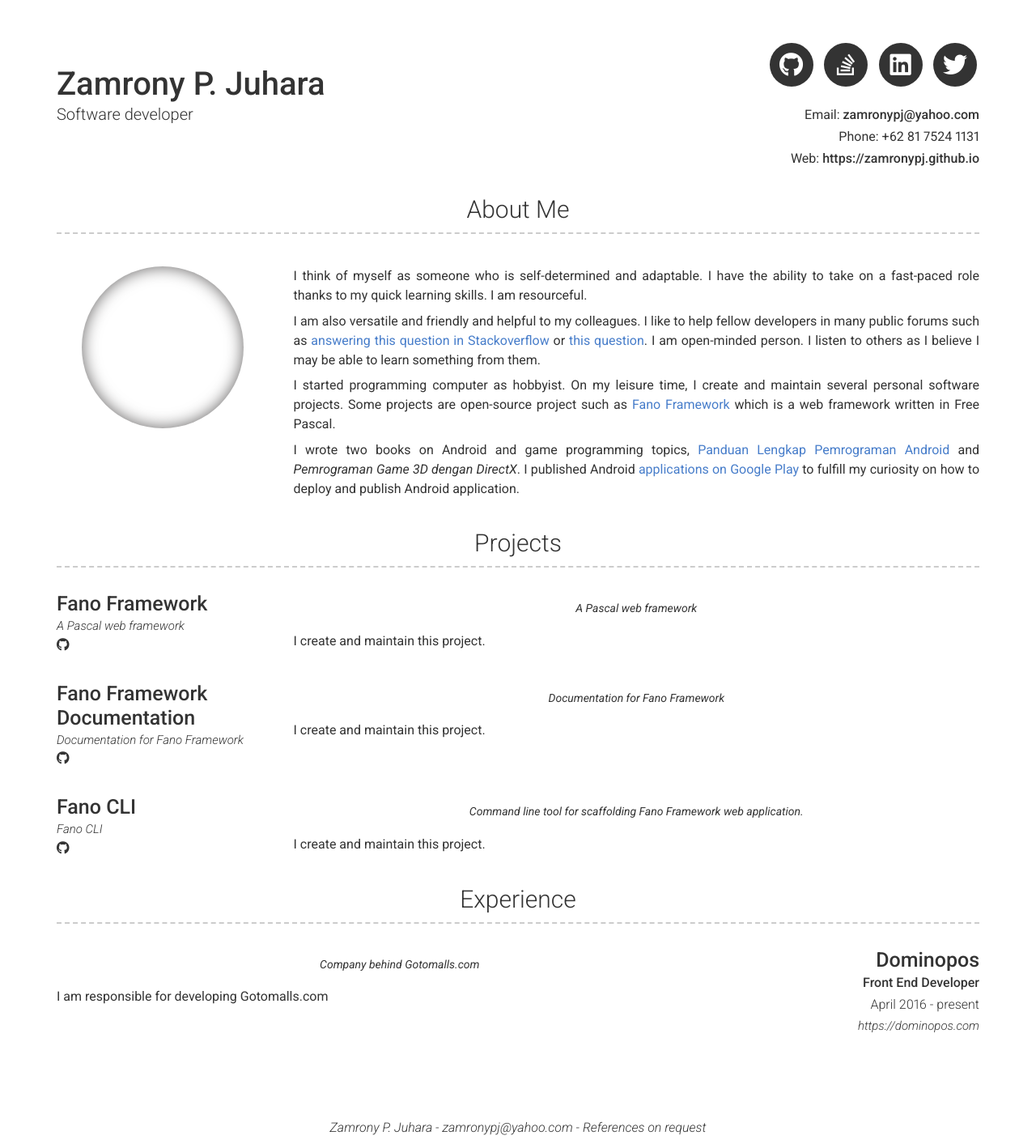
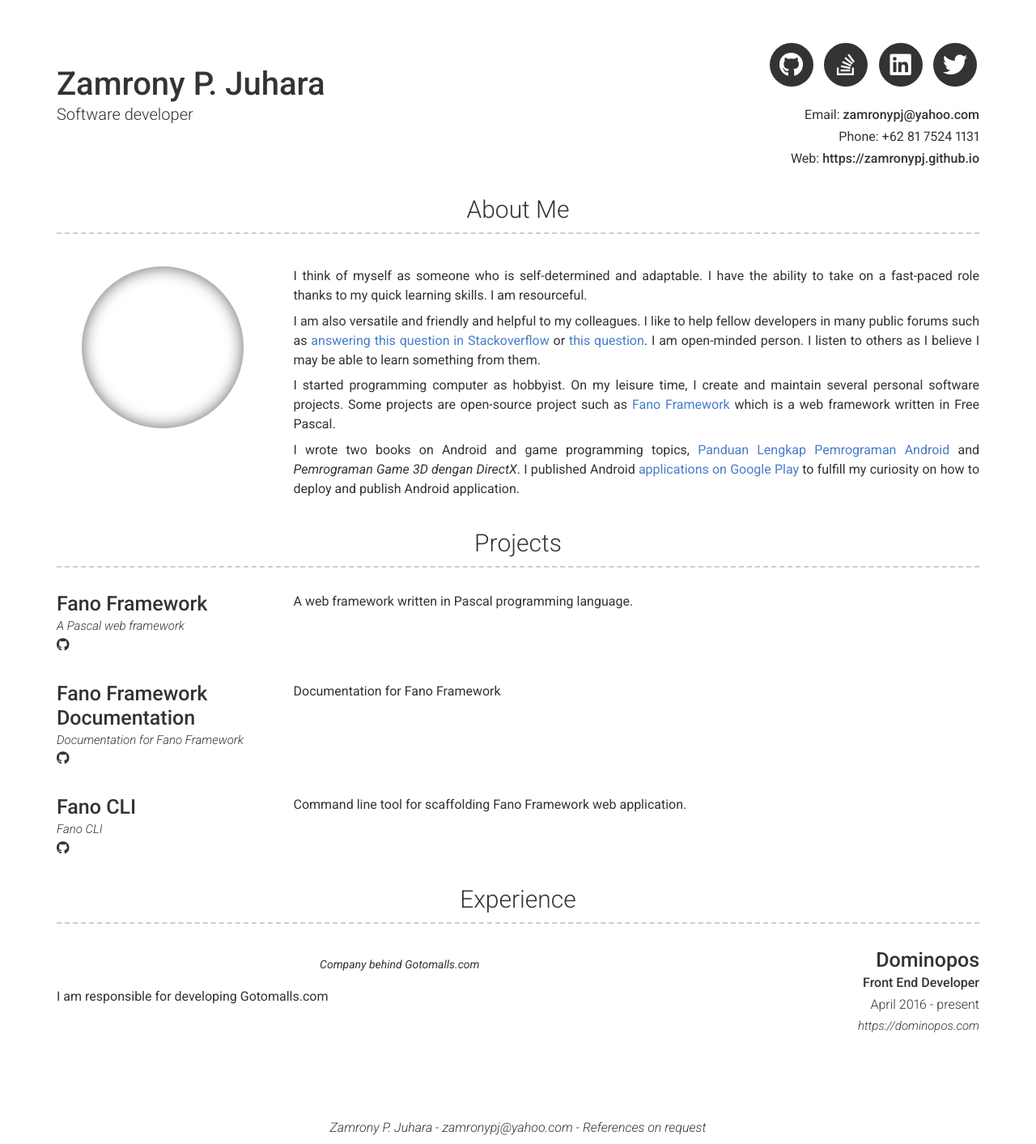
Before and after one commit to zamronypj/zamronypj.github.io, a Jekyll site: the page built from index.md, in a window 1280 px wide. Shown: the whole page at 81% size. Built offline with Jekyll 4.4.1, drawn with Linux system fonts in a browser that asks for light colours; nearby versions of some CDN libraries.

Commit message:
edit section

```diff
--- a/_config.yml
+++ b/_config.yml
@@ -74,10 +74,8 @@ content:
           - title:  Fano Framework Source Code
             icon: fab fa-github
             url: https://github.com/fanoframework/fano
-        quote: >
-          A Pascal web framework
         description: | # this will include new lines to allow paragraphs
-          I create and maintain this project.
+          A web framework written in Pascal programming language.
       - layout: left
         title: Fano Framework Documentation
         link: https://fanoframework.github.io
@@ -86,10 +84,8 @@ content:
           - title:  Fano Framework Documentation
             icon: fab fa-github
             url: https://github.com/fanoframework/fanoframework.github.io
-        quote: >
+        description: | # this will include new lines to allow paragraphs
           Documentation for Fano Framework
-        description: | # this will include new lines to allow paragraphs
-          I create and maintain this project.
       - layout: left
         title: Fano CLI
         link: https://fanoframework.github.io
@@ -98,10 +94,8 @@ content:
           - title:  Fano CLI
             icon: fab fa-github
             url: https://github.com/fanoframework/fano-cli
-        quote: >
+        description: | # this will include new lines to allow paragraphs
           Command line tool for scaffolding Fano Framework web application.
-        description: | # this will include new lines to allow paragraphs
-          I create and maintain this project.
   - title: Experience
     layout: list
     content:
```
